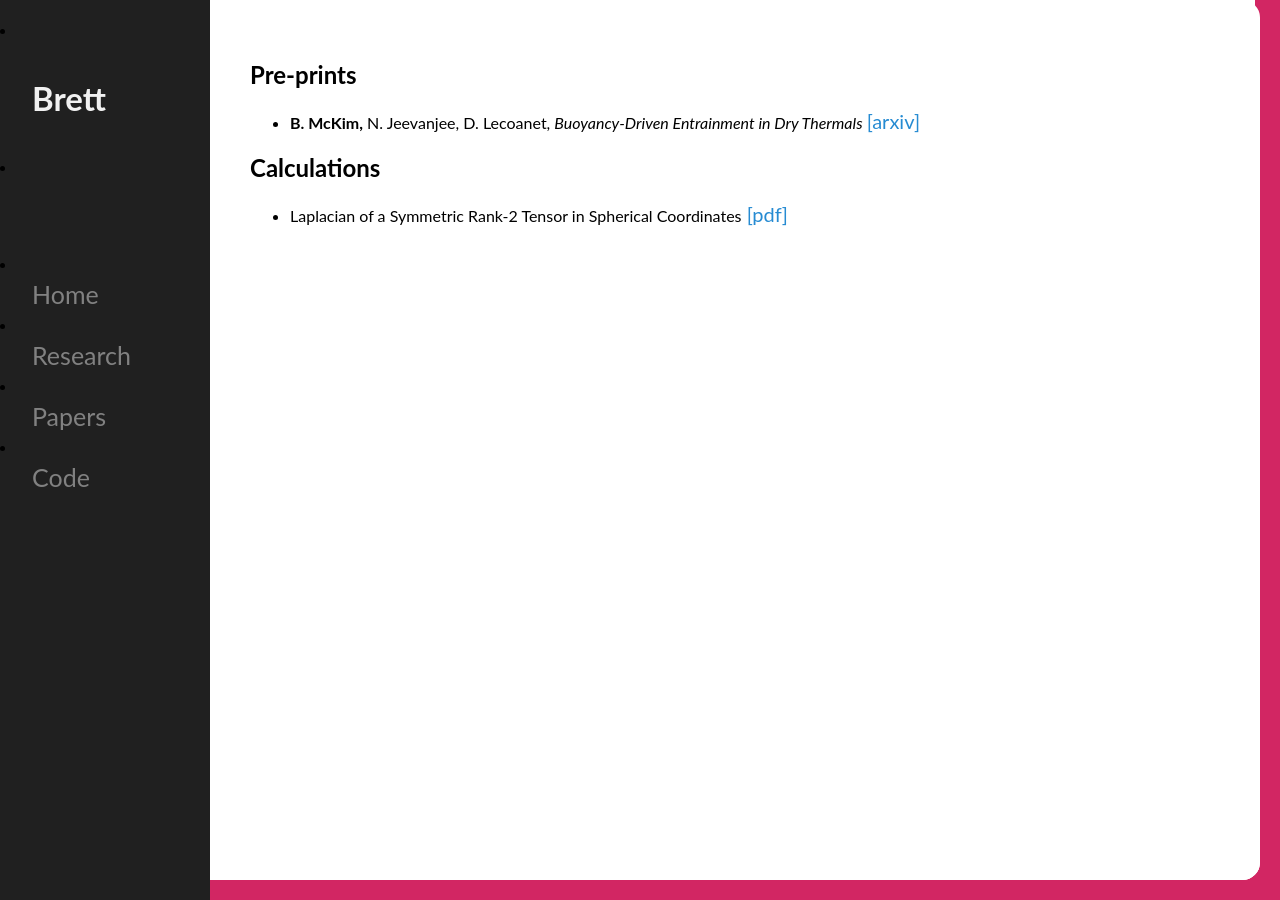
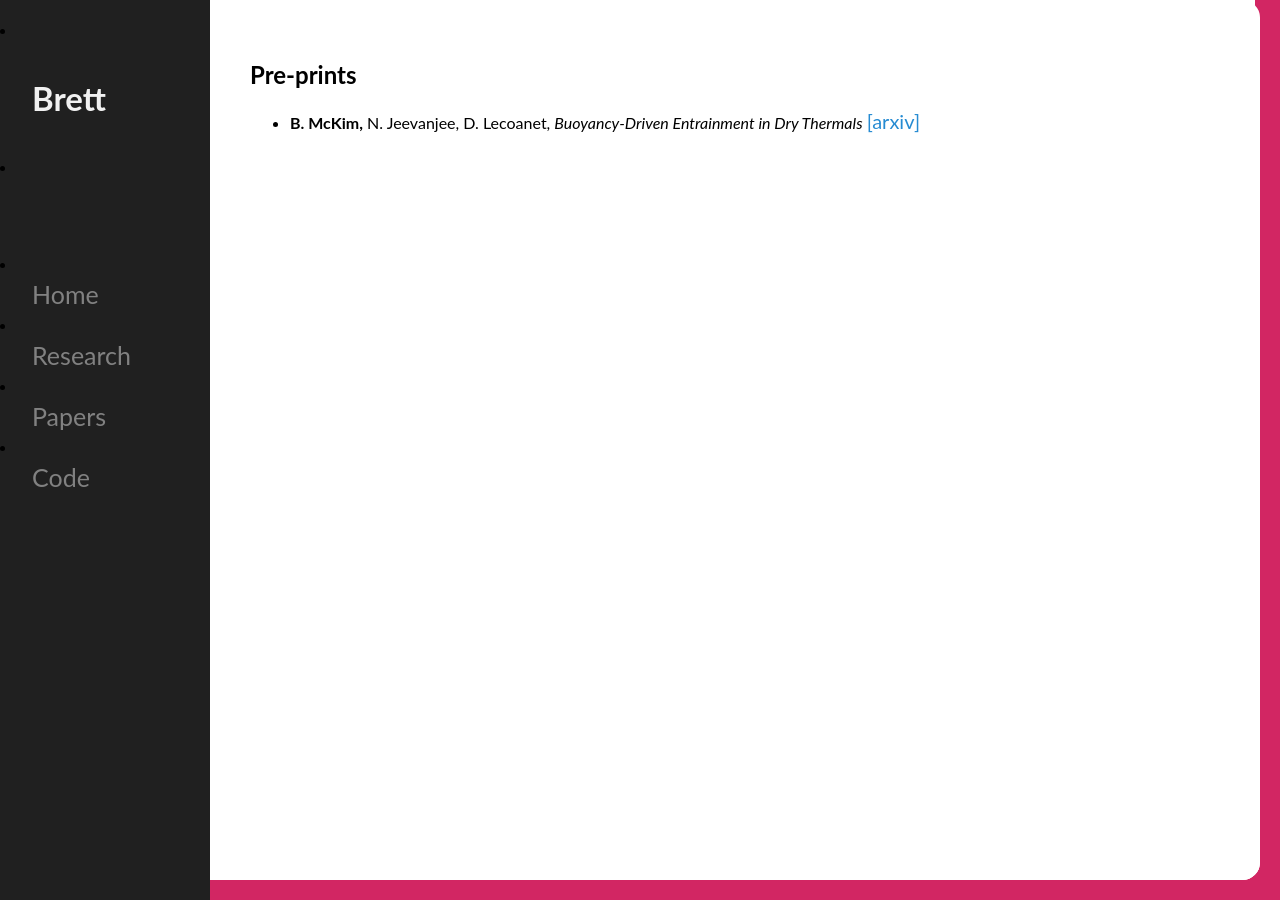
Before and after one commit to mckimb/mckimb.github.io, a Jekyll site: the page built from papers/index.html, in a window 1280 px wide. Built offline with Jekyll 4.4.1, drawn with Linux system fonts in a browser that asks for light colours.

Commit message:
Update index.html

```diff
--- a/papers/index.html
+++ b/papers/index.html
@@ -7,8 +7,4 @@ title: papers
 	<UL>
 		<li><b>B. McKim,</b> N. Jeevanjee, D. Lecoanet, <i>Buoyancy-Driven Entrainment in Dry Thermals</i> <a href="www.google.com">  [arxiv] </a>
 	</UL>
-	<h2>Calculations</h2>
-	<UL>
-		<li>Laplacian of a Symmetric Rank-2 Tensor in Spherical Coordinates<a href="/papers/Laplacian_of_tensor_spherical_coordinates.pdf">  [pdf]</a>
-	</UL>
 		</div><!-- /.blurb -->
```
